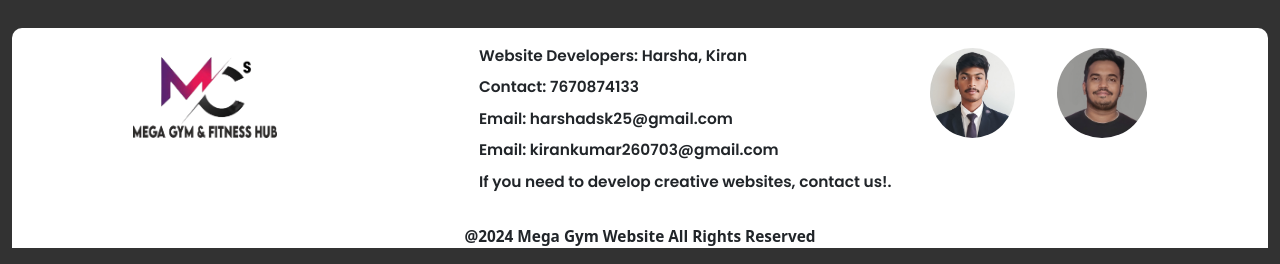
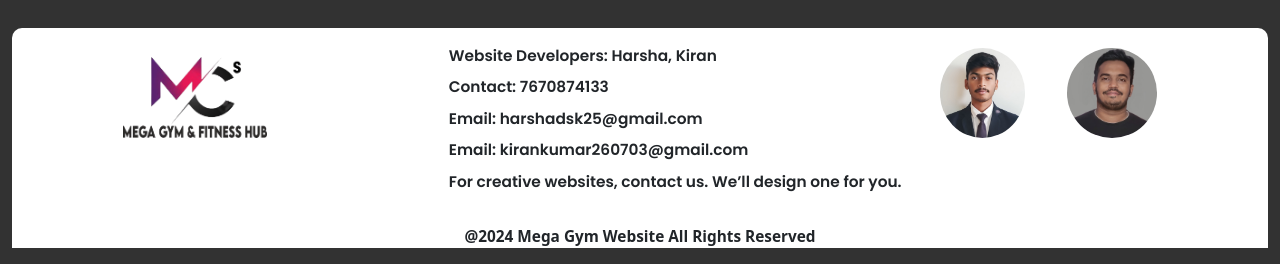
Before and after one commit to Harsha0409/megagym, a plain HTML site: page index.html in a window 1280 px wide. Shown: the part 3459-3723 px from the top of the page. Drawn offline with nearby package versions, Linux system fonts and the light colour scheme.

Commit message:
Update index.html

```diff
--- a/index.html
+++ b/index.html
@@ -242,7 +242,7 @@
                             <p>Contact: 7670874133</p>
                             <p>Email: harshadsk25@gmail.com</p>
                             <p>Email: kirankumar260703@gmail.com</p>
-                            <p>If you need to develop creative websites, contact us!.</p>
+                            <p>For creative websites, contact us. We’ll design one for you.</p>
                         </div>
                         <div class="dev-img">
                           <img src="assets/dev.jpg" alt="developer_img">
```
